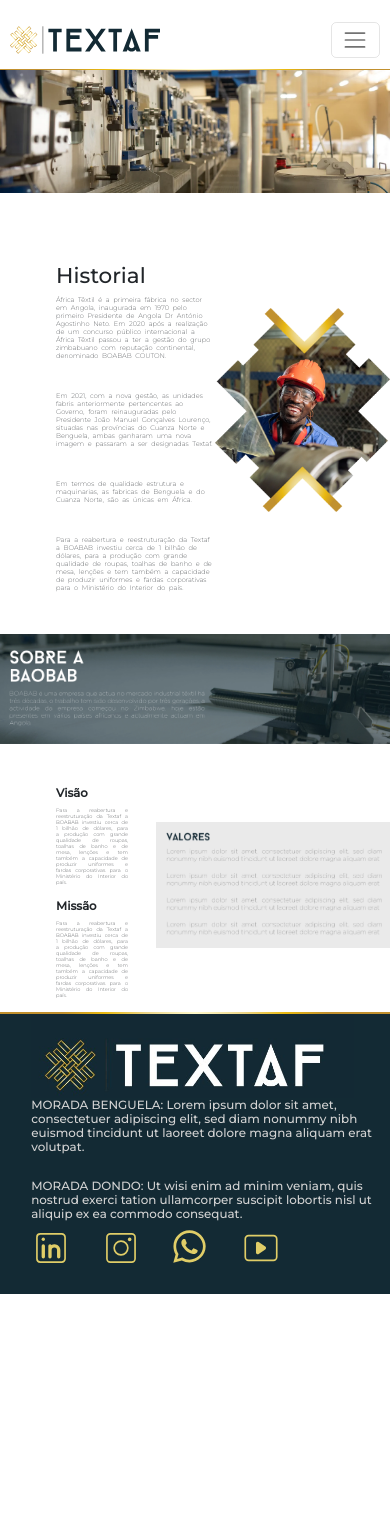
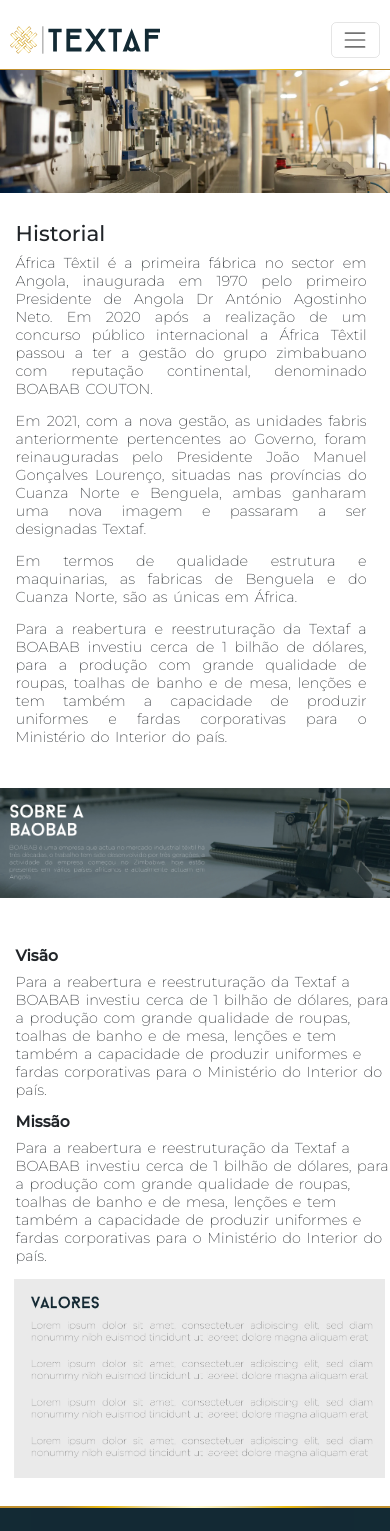
Before and after one commit to VladmirBravo/textaf, a Next.js app: page /sobre in a window 390 px wide. Shown: the top 1531 px of the page. Before the commit the page ends 1294 px from the top, so only its background shows below. Built offline with nearby package versions, Linux system fonts and the light colour scheme; what @prismicio/client, @prismicio/react would draw is missing.

Commit message:
Adição da responsividade Sobre

```diff
--- a/src/pages/sobre/styles.module.scss
+++ b/src/pages/sobre/styles.module.scss
@@ -1,64 +1,101 @@
-.container{
+.container {
     display: block;
-    margin-top: 1.5rem;
+    margin-top: 1.5vw;
 }
 
-.containerHeader{
+.containerHeader {
     margin: 0 auto;
     justify-content: space-between;
-
     display: flex;
     align-items: center;
-    justify-content: space-between;
 }
 
-.titulo{
+.titulo {
+    margin-left: 4vw;
+    text-align: left;
     font-size: 5.5vw;
-    text-indent: 4rem;
 }
 
-.ctaText{
-    h1{
-        margin-top: 3.5rem;
-    }
-    p{
-        margin-left: 4rem;
+.ctaText {
+    p {
+        margin-left: 4vw;
         text-align: left;
         font-size: 1.7vw;
         word-spacing: 2px;
     }
 }
 
-.ctaTextFinal{
-    h1{
+.ctaTextFinal {
+    h1 {
         font-size: 3vw;
         font-weight: bold;
     }
-    p{
-        margin-left: 4rem;
+
+    p {
+        margin-left: 4vw;
         text-align: justify;
-        //texto responsivo
-        font-size: 1.3vw;
+        font-size: 1.7vw;
         word-spacing: 2px;
     }
 }
 
-.imagem1{
+.imagem1 {
     margin-top: 2rem;
     margin-bottom: 1.5rem;
 }
-.imagem2{
+
+.imagem2 {
     margin-left: 2rem;
     margin-bottom: 2rem;
 }
 
-// @media screen and (max-width: 1538px) {
-//     .ctaTextFinal{
-//         h1{
-//             font-size: 3vw;
-//         }
-//         p{
+@media (max-width: 626px) {
 
-//         }
-//     }
-// }
+    .containerHeader {
+        display: grid;
+        margin-top: 2rem;
+    }
+
+    .imagem {
+        display: none;
+    }
+
+    .ctaText {
+        display: grid;
+
+        p {
+            display: grid;
+            font-size: 3.7vw;
+            word-spacing: 2px;
+            max-width: 90%;
+            text-align: justify;
+        }
+
+        br {
+            display: none;
+        }
+    }
+
+    .ctaTextFinal {
+        display: grid;
+        margin: 0;
+
+        h1 {
+            font-size: 4vw;
+            font-weight: bold;
+        }
+
+        p {
+            margin-left: 4vw;
+            text-align: left;
+            font-size: 3.7vw;
+            word-spacing: 2px;
+        }
+    }
+
+    .imagem2 {
+        width: 95%;
+        margin-left: 1rem;
+        margin-bottom: 2rem;
+    }
+}
```
